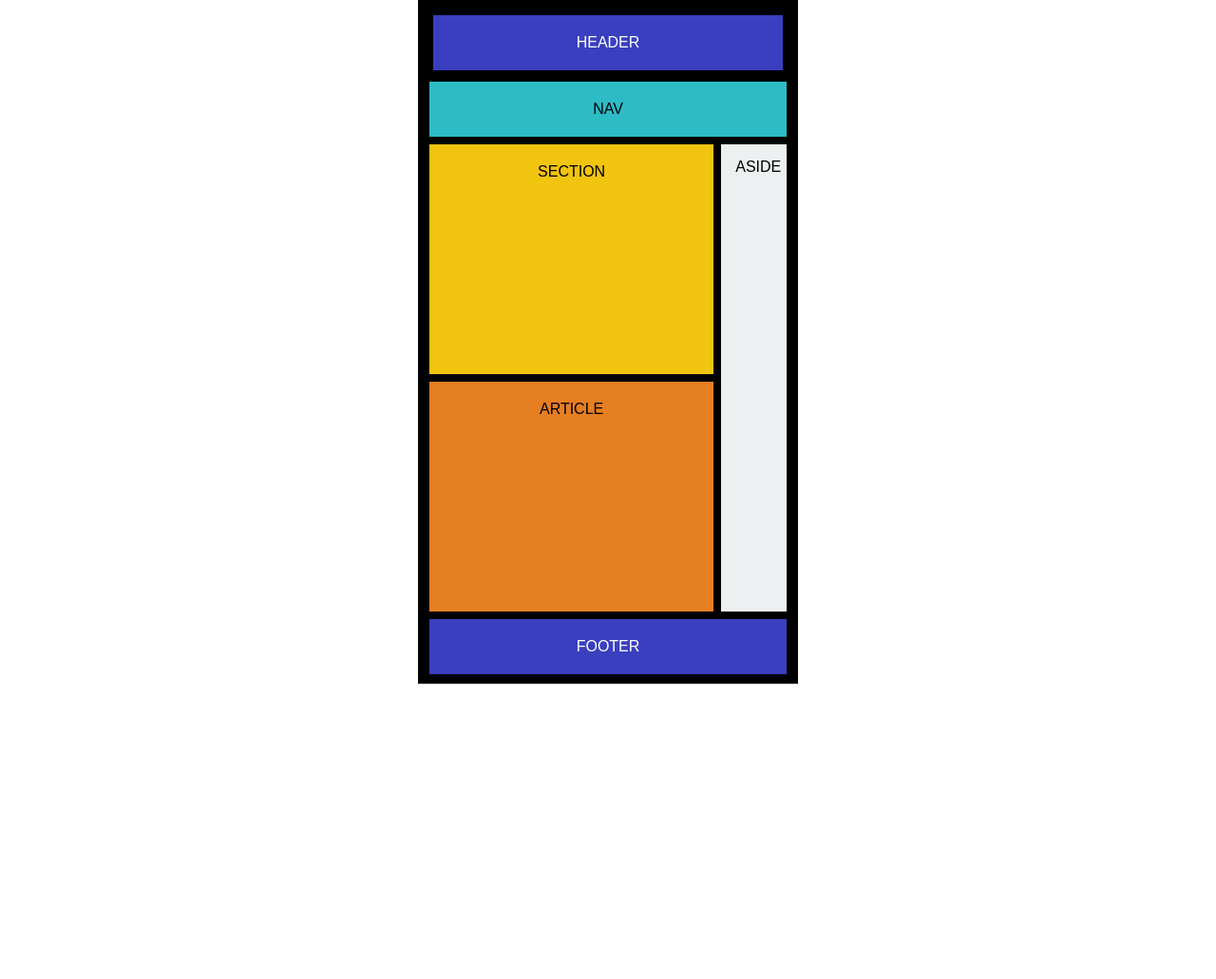
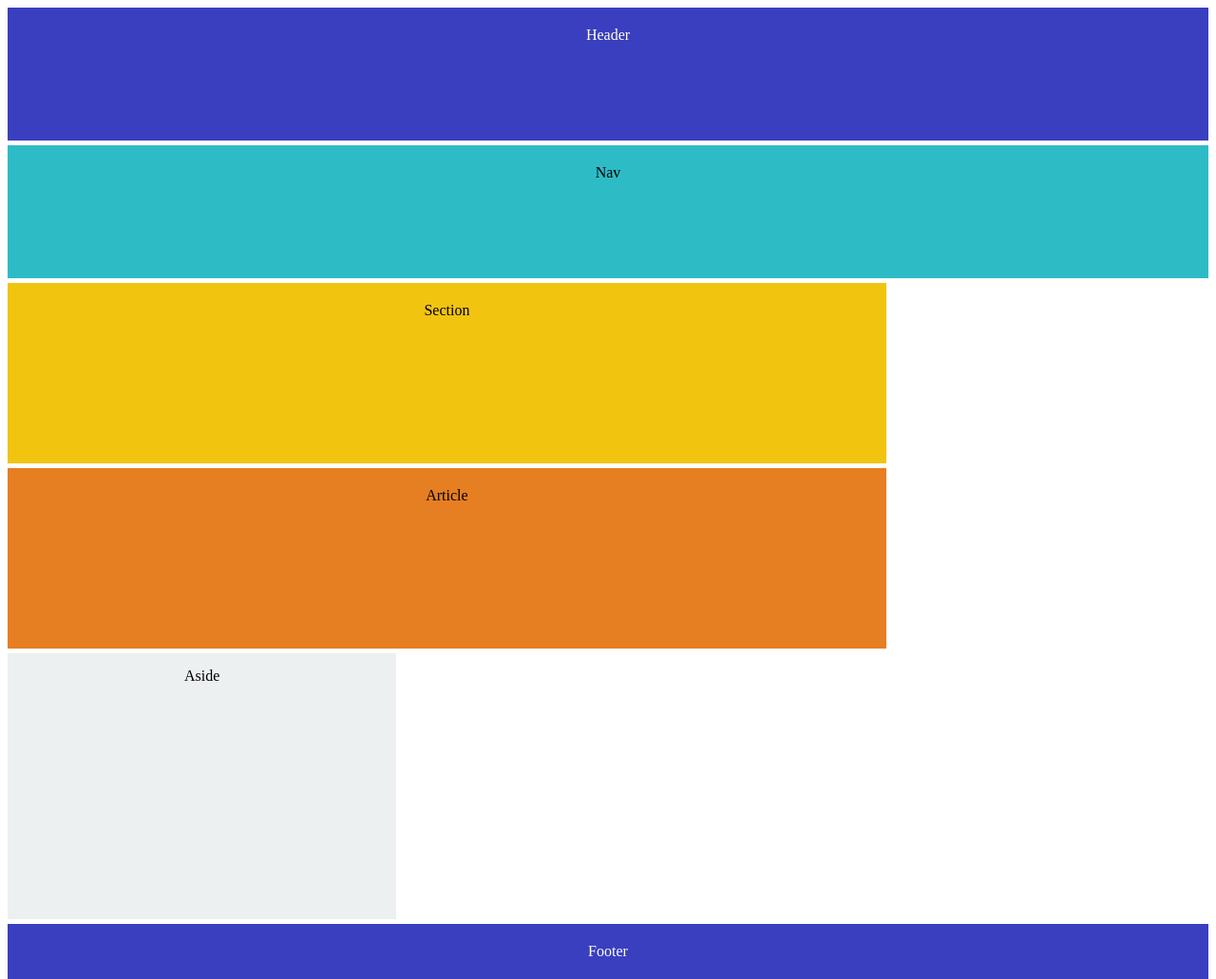
Before and after one commit to annabeatriz17/gridbasico, a plain HTML site: page index.html in a window 1280 px wide. Shown: the whole page at 95% size. Before the commit the page ends 800 px from the top, so only its background shows below. Drawn offline with Linux system fonts and the light colour scheme.

Commit message:
some adjustments

```diff
--- a/css/styles.css
+++ b/css/styles.css
@@ -1,84 +1,66 @@
-* {
-    margin: 0;
-    padding: 0;
-    box-sizing: border-box;
+.grid-container {
+    display: grid;
+    grid-template-columns: 1fr 3fr;
+    grid-template-rows: auto 1fr auto;
+    grid-template-areas:
+        "header header"
+        "nav nav"
+        "section section"
+        "article article"
+        "aside aside"
+        "footer footer";
+    gap: 5px;
+    height: 100vh;
 }
 
-body {
-    font-family: Arial, sans-serif;
+.header {
+    grid-area: header;
+    background-color: #3a3fbf;
+    padding: 20px;
+    height: 100px;
+    text-align: center;
+    color: white;
 }
 
-.container {
-    display: flex;
-    flex-direction: column;
-    height: 720px;
-    width: 100;
-    max-width: 400px;
-    margin: 0 auto;
-    border: 8px solid black;
+.nav {
+    grid-area: nav;
+    background-color: #2dbcc6;
+    padding: 20px;
+    height: 100px;
+    text-align: center;
 }
 
-header {
+.section {
+    grid-area: section;
+    background-color: #f1c40f;
+    padding: 20px;
+    height: 150px;
+    width: 70%;
+    text-align: center;
+}
+
+.article {
+    grid-area: article;
+    background-color: #e67e22;
+    padding: 20px;
+    height: 150px;
+    width: 70%;
+    text-align: center;
+}
+
+.aside {
+    grid-area: aside;
+    background-color: #ecf0f1;
+    padding: 15px;
+    height: 250px;
+    width: 30%;
+    text-align: center;
+}
+
+.footer {
+    grid-area: footer;
     background-color: #3a3fbf;
     padding: 20px;
     text-align: center;
     color: white;
-    flex: 0 1 10%;
-    border: 8px solid black;
 }
-
-nav {
-    background-color: #2dbcc6;
-    padding: 20px;
-    flex: 0 1 10%;
-    text-align: center;
-    border: 4px solid black;
-}
-
-section {
-    background-color: #f1c40f;
-    padding: 20px;
-    height: 250px;
-    text-align: center;
-    border: 4px solid black;
-}
-
-article {
-    background-color: #e67e22;
-    padding: 20px;
-    height: 250px;
-    text-align: center;
-    border: 4px solid black;
-}
-
-aside {
-    background-color: #ecf0f1;
-    padding: 15px;
-    height: 345;
-    text-align: center;
-    border: 4px solid black;
-}
-
-footer {
-    background-color: #3a3fbf;
-    padding: 20px;
-    text-align: center;
-    color: white;
-    border: 4px solid black;
-}
-
-/* Flexbox layout */
-.main-content {
-    display: flex;
-    flex: 1;
-}
-
-.content {
-    display: flex;
-    flex-direction: column;
-    flex: 1;
-}
-
-aside {
-    width: 20%;
-}
--- a/index.html
+++ b/index.html
@@ -1,40 +1,22 @@
 <!DOCTYPE html>
 <html lang="pt-BR">
+
 <head>
     <meta charset="UTF-8">
     <meta name="viewport" content="width=device-width, initial-scale=1.0">
     <title>Layout Semântico</title>
     <link rel="stylesheet" href="css/styles.css">
 </head>
+
 <body>
-    <div class="container">
-        <header>
-            HEADER
-        </header>
-
-        <nav>
-            NAV
-        </nav>
-
-        <div class="main-content">
-            <div class="content">
-                <section>
-                    SECTION
-                </section>
-
-                <article>
-                    ARTICLE
-                </article>
-            </div>
-            <aside>
-                ASIDE
-            </aside>
-
-        </div>
-        <footer>
-            FOOTER
-        </footer>
-
+    <div class="grid-container">
+        <div class="header">Header</div>
+        <div class="nav">Nav</div>
+        <div class="section">Section</div>
+        <div class="article">Article</div>
+        <div class="aside">Aside</div>
+        <div class="footer">Footer</div>
     </div>
 </body>
+
 </html>
```
